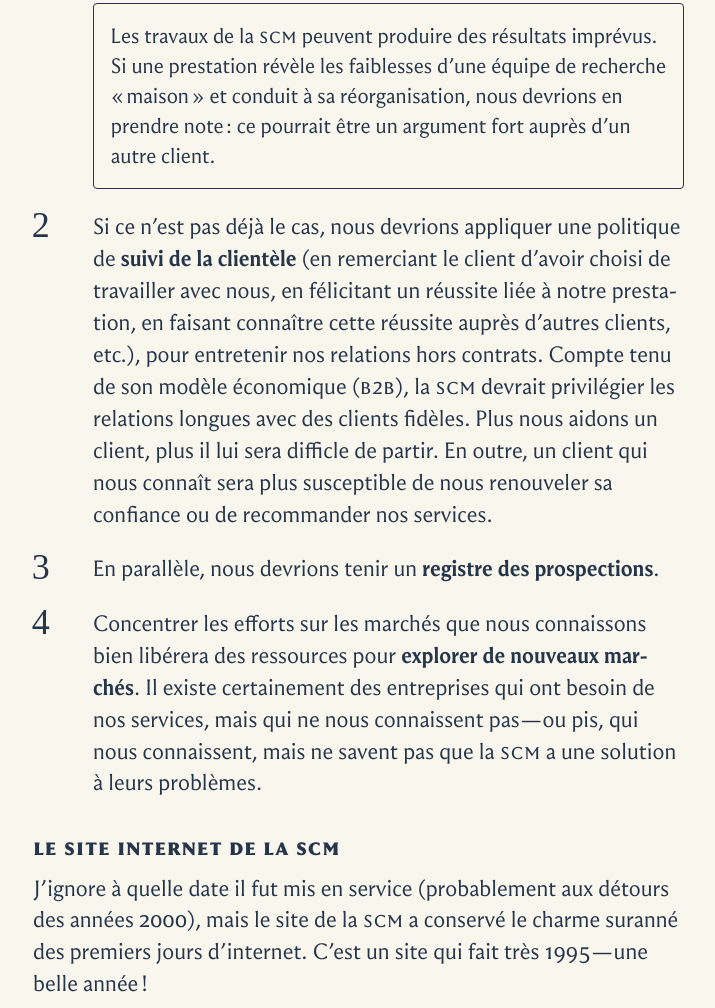
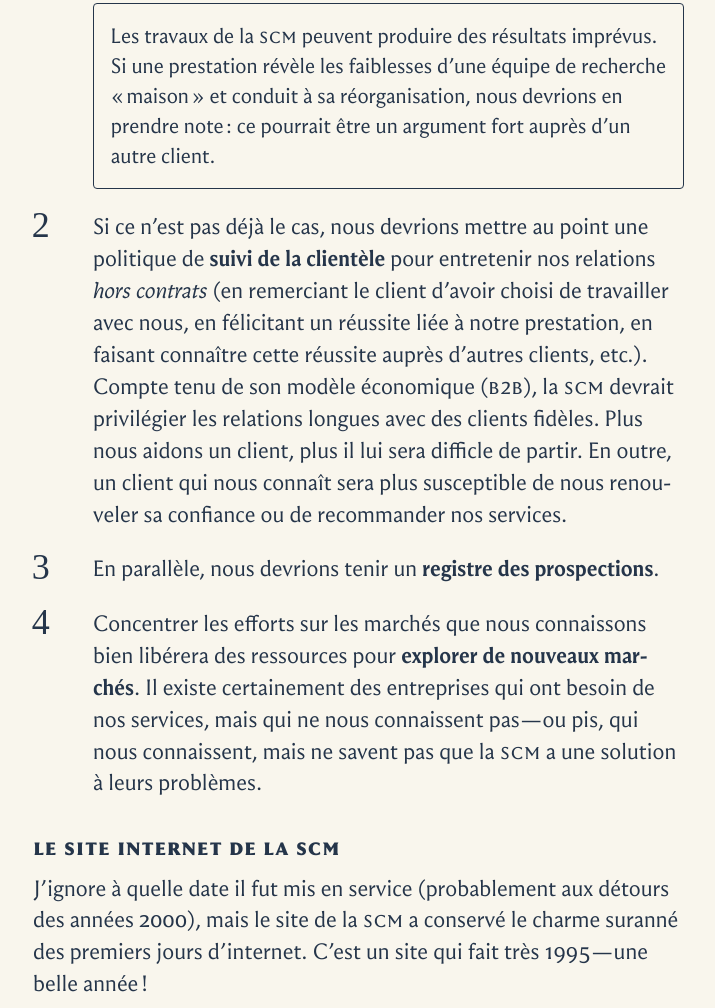
Before and after one commit to atmnrv/atmnrv.github.io, a plain HTML site: page scm.html in a window 1280 px wide. Shown: the part 1439-2447 px from the top of the page, without its empty margins (407-1122 px from the left). Drawn offline with Linux system fonts and the light colour scheme; files whose address does not match are found by name; a web font is replaced by a local one.

Commit message:
Initial commit

```diff
--- a/scm.html
+++ b/scm.html
@@ -158,7 +158,7 @@
       <p class="addendum">Les travaux de la <smcp>SCM</smcp> peuvent produire des résultats imprévus. Si une prestation révèle les faiblesses d’une équipe de recherche « maison » et conduit à sa réorganisation, nous devrions en prendre note : ce pourrait être un argument fort auprès d’un autre <nobr>client</nobr>.</p>
     </li>
     <li>
-      <p>Si ce n’est pas déjà le cas, nous devrions appliquer une politique de <strong>suivi de la clientèle</strong> (en remerciant le client d’avoir choisi de travailler avec nous, en félicitant un réussite liée à notre prestation, en faisant connaître cette réussite auprès d’autres clients, etc.), pour entretenir nos relations hors contrats. Compte tenu de son modèle économique (<smcp>B2B</smcp>), la <smcp>scm</smcp> devrait privilégier les relations longues avec des clients fidèles. Plus nous aidons un client, plus il lui sera difficle de partir. En outre, un client qui nous connaît sera plus susceptible de nous renouveler sa confiance ou de recommander nos <nobr>services</nobr>.</p>
+      <p>Si ce n’est pas déjà le cas, nous devrions mettre au point une politique de <strong>suivi de la clientèle</strong> pour entretenir nos relations <em>hors contrats</em> (en remerciant le client d’avoir choisi de travailler avec nous, en félicitant un réussite liée à notre prestation, en faisant connaître cette réussite auprès d’autres clients, etc.). Compte tenu de son modèle économique (<smcp>B2B</smcp>), la <smcp>scm</smcp> devrait privilégier les relations longues avec des clients fidèles. Plus nous aidons un client, plus il lui sera difficle de partir. En outre, un client qui nous connaît sera plus susceptible de nous renouveler sa confiance ou de recommander nos <nobr>services</nobr>.</p>
     </li>
     <li>
       <p>En parallèle, nous devrions tenir un <strong>registre des <nobr>prospections</nobr></strong>.</p>
```
